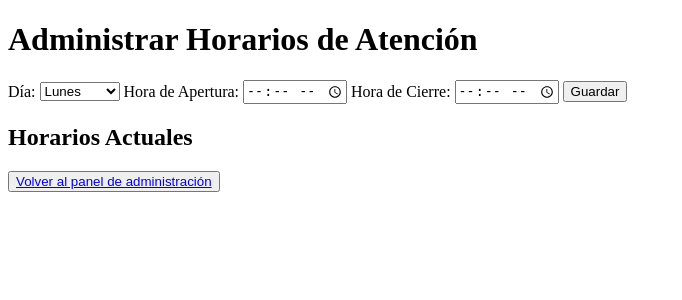
After one commit to RosauraGuevara/pelu_prueba, a Flask app: page /admin/horarios in a window 1280 px wide. The commit adds this page. Shown: the top 300 px of the page, without its empty margins (0-682 px from the left). Run offline with Flask 2, Linux system fonts and the light colour scheme; data that the repository does not hold is empty.

Commit message:
panel de administración

```diff
--- a/app.py
+++ b/app.py
@@ -5,16 +5,15 @@ import os
 from datetime import datetime
 from flask_migrate import Migrate
 
-load_dotenv()  # Carga las variables de entorno desde el archivo .env
+load_dotenv()
 
 app = Flask(__name__)
-app.secret_key = os.getenv('SECRET_KEY')  # Asigna la clave secreta
+app.secret_key = os.getenv('SECRET_KEY')
 
-# Configuración de la base de datos Supabase
 app.config['SQLALCHEMY_DATABASE_URI'] = os.getenv('DATABASE_URL')
 app.config['SQLALCHEMY_TRACK_MODIFICATIONS'] = False
 db = SQLAlchemy(app)
-migrate = Migrate(app, db)  # Inicializar Migrate después de la base de datos
+migrate = Migrate(app, db)
 
 class Cliente(db.Model):
     id = db.Column(db.Integer, primary_key=True)
@@ -108,7 +107,7 @@ def admin():
 def obtener_citas():
     citas = Cita.query.all()
     fechas_ocupadas = {}
-    max_citas_por_dia = 8  # Puedes ajustar este valor según tu capacidad diaria
+    max_citas_por_dia = 8
 
     for cita in citas:
         fecha = cita.fecha
@@ -138,20 +137,66 @@ def obtener_citas():
 @app.route('/admin/horarios', methods=['GET', 'POST'])
 def admin_horarios():
     if request.method == 'POST':
-        # Código para agregar o modificar horarios
-        # Aquí agregarías la lógica para manejar la creación o modificación
-        pass
+        horarios = HorarioAtencion.query.all()
+        dia = request.form['dia']
+        hora_apertura = request.form['hora_apertura']
+        hora_cierre = request.form['hora_cierre']
+
+        horario = HorarioAtencion.query.filter_by(dia=dia).first()
+        if horario:
+            horario.hora_apertura = hora_apertura
+            horario.hora_cierre = hora_cierre
+        else:
+            horario = HorarioAtencion(dia=dia, hora_apertura=hora_apertura, hora_cierre=hora_cierre)
+            db.session.add(horario)
+
+        db.session.commit()
+        flash(f'Horario de {dia} actualizado.', 'success')
+        return redirect(url_for('admin_horarios'))
+
     horarios = HorarioAtencion.query.all()
     return render_template('admin_horarios.html', horarios=horarios)
 
 @app.route('/admin/servicios', methods=['GET', 'POST'])
 def admin_servicios():
     if request.method == 'POST':
-        # Código para agregar o eliminar servicios
-        # Aquí agregarías la lógica para manejar la creación o eliminación
-        pass
+        nombre_servicio = request.form['nombre_servicio']
+        duracion_servicio = int(request.form['duracion_servicio'])
+
+        servicio_existente = Servicio.query.filter_by(nombre=nombre_servicio).first()
+        if servicio_existente:
+            flash(f'El servicio "{nombre_servicio}" ya existe.', 'error')
+        else:
+            nuevo_servicio = Servicio(nombre=nombre_servicio, duracion=duracion_servicio)
+            db.session.add(nuevo_servicio)
+            db.session.commit()
+            flash(f'Servicio "{nombre_servicio}" agregado.', 'success')
+        return redirect(url_for('admin_servicios'))
+
     servicios = Servicio.query.all()
     return render_template('admin_servicios.html', servicios=servicios)
+
+@app.route('/admin/servicios/delete/<int:id>', methods=['POST'])
+def eliminar_servicio(id):
+    servicio = Servicio.query.get(id)
+    if servicio:
+        db.session.delete(servicio)
+        db.session.commit()
+        flash('Servicio eliminado con éxito.', 'success')
+    else:
+        flash('Servicio no encontrado.', 'error')
+    return redirect(url_for('admin_servicios'))
+
+@app.route('/admin/cancelar_cita/<int:id>', methods=['POST'])
+def cancelar_cita(id):
+    cita = Cita.query.get(id)
+    if cita:
+        db.session.delete(cita)
+        db.session.commit()
+        flash('Cita cancelada con éxito.', 'success')
+    else:
+        flash('Cita no encontrada.', 'error')
+    return redirect(url_for('admin'))
 
 
 if __name__ == '__main__':
--- /dev/null
+++ b/templates/admin_horarios.html
@@ -0,0 +1,36 @@
+<!DOCTYPE html>
+<html lang="es">
+<head>
+    <meta charset="UTF-8">
+    <title>Administrar Horarios</title>
+</head>
+<body>
+    <h1>Administrar Horarios de Atención</h1>
+    <form method="POST" action="{{ url_for('admin_horarios') }}">
+        <label for="dia">Día:</label>
+        <select name="dia" id="dia">
+            <option value="lunes">Lunes</option>
+            <option value="martes">Martes</option>
+            <option value="miércoles">Miércoles</option>
+            <option value="jueves">Jueves</option>
+            <option value="viernes">Viernes</option>
+            <option value="sábado">Sábado</option>
+            <option value="domingo">Domingo</option>
+        </select>
+        <label for="hora_apertura">Hora de Apertura:</label>
+        <input type="time" name="hora_apertura" id="hora_apertura">
+        <label for="hora_cierre">Hora de Cierre:</label>
+        <input type="time" name="hora_cierre" id="hora_cierre">
+        <button type="submit">Guardar</button>
+    </form>
+
+    <h2>Horarios Actuales</h2>
+    <ul>
+        {% for horario in horarios %}
+        <li>{{ horario.dia }}: {{ horario.hora_apertura }} - {{ horario.hora_cierre }}</li>
+        {% endfor %}
+    </ul>
+
+    <button><a href="{{ url_for('admin') }}">Volver al panel de administración</a></button>
+</body>
+</html>
```
Also changed, not shown: templates/admin.html (+15 -1 lines), templates/admin_servicios.html (added, +30 -0 lines).
